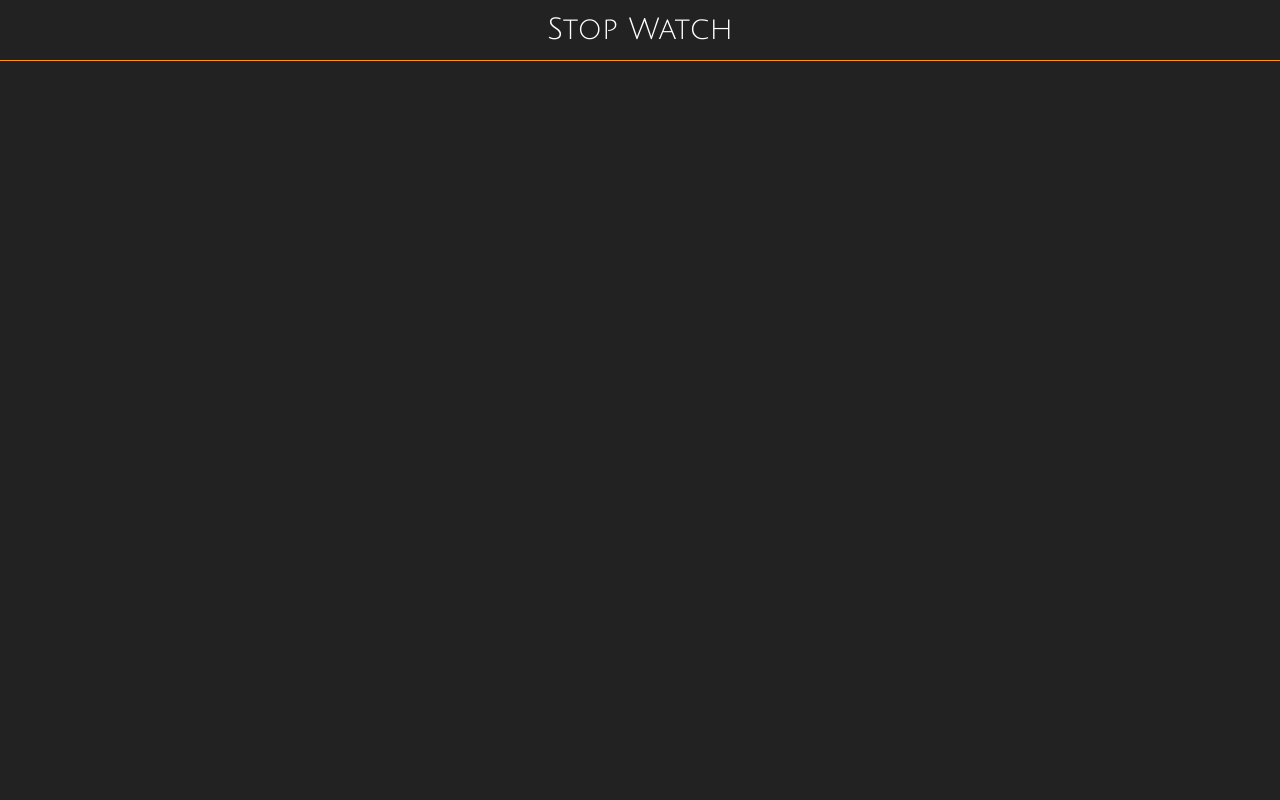
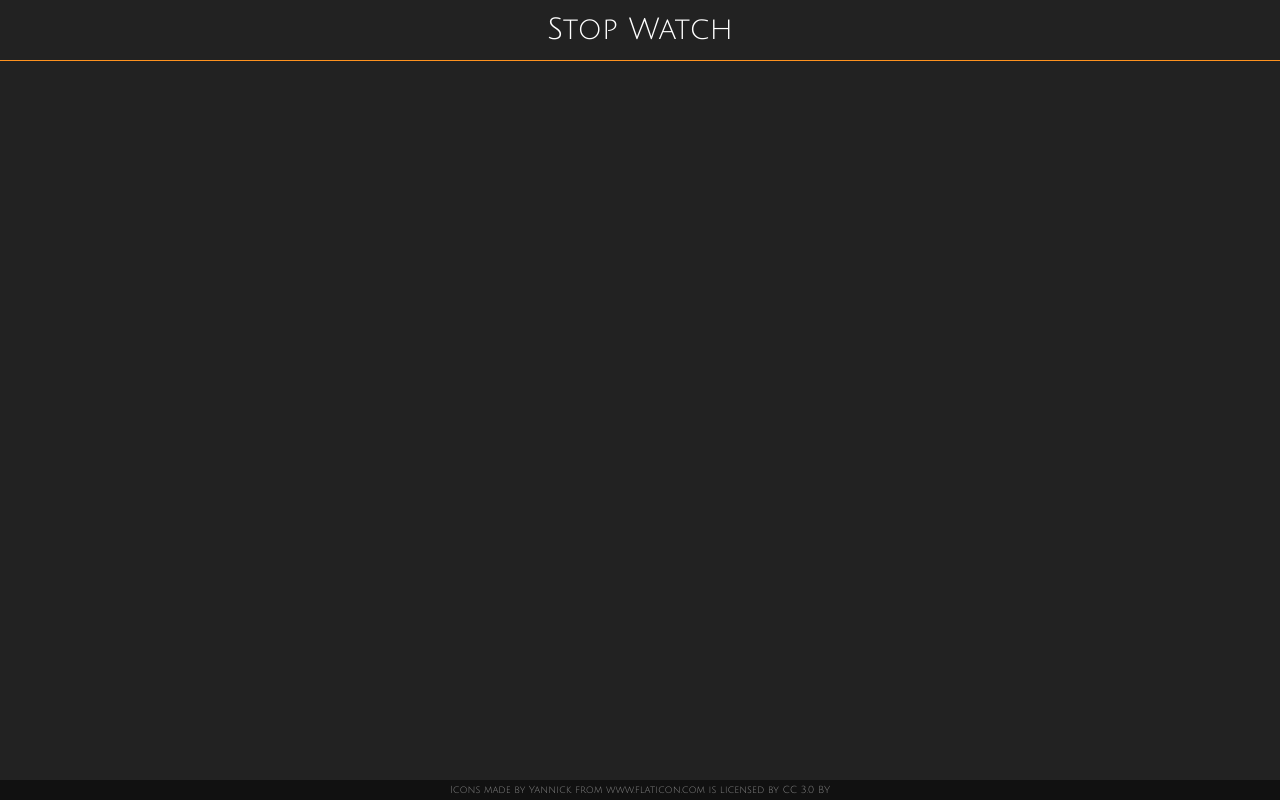
Before and after one commit to MESepehr/TimeTracker, a React (Create React App) app in the folder front-end/: page / in a window 1280 px wide. Built offline with nearby package versions, Linux system fonts and the light colour scheme; the HTML template or start-up script is replaced by a standard one.

Commit message:
footer part

```diff
--- a/front-end/src/App.css
+++ b/front-end/src/App.css
@@ -4,11 +4,11 @@ body{
     margin:0;
     padding:0;
     background-color: #222222;
+    font-family: 'Julius Sans One', sans-serif;
 }
 
 h1 {
     color: #ffffff;
-    font-family: 'Julius Sans One', sans-serif;
     font-size: 30px;
     font-weight: 5;
     margin:0;
@@ -26,6 +26,20 @@ h1 {
     border-bottom-style: solid;
 }
 
+.footer {
+    background-color: #111111;
+    position: absolute;
+    color:#888888;
+    left: 0;
+    bottom: 0;
+    height: 20px;
+    width: 100%;
+    overflow: hidden;
+    text-align: center;
+    font-size: 10px;
+    line-height: 20px;
+}
+
 
 p { color: #adb7bd; font-family: 'Lucida Sans', Arial, sans-serif; font-size: 16px; line-height: 26px; text-indent: 30px; margin: 0; }
 
--- a/front-end/src/App.js
+++ b/front-end/src/App.js
@@ -10,6 +10,12 @@ export default class App extends React.Component
         return(
             <div className="non">
                 <div className="headersection"><h1>Stop Watch</h1></div>
+                <div>
+
+                </div>
+                <div>
+                    <div className="footer">Icons made by Yannick from www.flaticon.com is licensed by CC 3.0 BY</div>
+                </div>
             </div>
         );
     }
```
